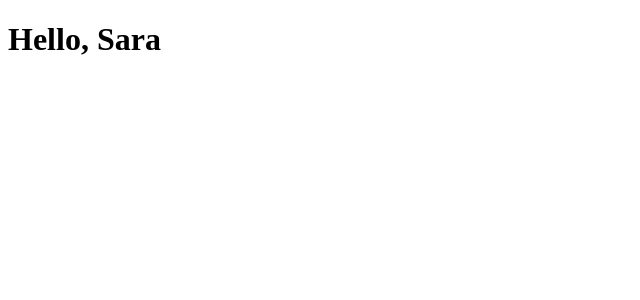
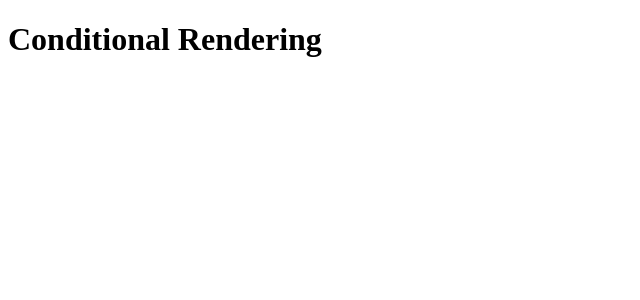
Before and after one commit to aitizaz-ul-haq/reactdocsproject, a React (Create React App) app: page / in a window 1280 px wide. Shown: the top 300 px of the page, without its empty margins (0-640 px from the left). Built offline with nearby package versions, Linux system fonts and the light colour scheme.

Commit message:
added event handling

```diff
--- a/src/App.js
+++ b/src/App.js
@@ -2,13 +2,17 @@
 import IntroducingJSX from "./docs/main_concepts/introducing_jsx";
 import RenderingElements from "./docs/main_concepts/rendering_elements";
 import ComponentsAndProps from "./docs/main_concepts/components_and_props";
+import HandlingEvents from "./docs/main_concepts/handling_events";
+import ConditionalRendering from "./docs/main_concepts/conditional_rendering";
 
 function App() {
   return (
     <>
       {/* <IntroducingJSX /> */}
       {/* <RenderingElements /> */}
-      <ComponentsAndProps />
+      {/* <ComponentsAndProps /> */}
+      {/* <HandlingEvents /> */}
+      <ConditionalRendering />
     </>
   );
 }
--- a/src/docs/main_concepts/conditional_rendering.js
+++ b/src/docs/main_concepts/conditional_rendering.js
@@ -0,0 +1,18 @@
+
+
+
+
+
+
+
+
+
+const ConditionalRendering = () => {
+    return (
+        <>
+            <h1>Conditional Rendering</h1>
+        </>
+    );
+}
+
+export default ConditionalRendering;
--- a/src/docs/main_concepts/handling_events.js
+++ b/src/docs/main_concepts/handling_events.js
@@ -0,0 +1,42 @@
+
+
+
+// Handling events with React elements is very similar to handling events on DOM elements.
+// There are some syntax differences:
+
+// 1 => React events are named using camelCase, rather than lowercase.
+// 2 => With JSX you pass a function as the event handler, rather than a string.
+
+// For example, the HTML:
+// <button onclick="activateLasers()">
+//    Activate Lasers
+// </button>
+
+// is slightly different in React:
+
+// <button onClick={activateLasers}>
+//     Activate Lasers
+// </button>
+
+const handleSubmit = (e) => {
+    e.preventDefault();
+    console.log("an event has been handled");
+}
+
+
+const HandlingEvents = () => {
+    return (
+        <>
+            <h1>Handling events</h1>
+            <form onSubmit={handleSubmit}>
+                <button type="submit">submit</button>
+            </form>
+            <form onSubmit={(e) => { e.preventDefault(e); console.log("second event handled....") }}>
+                <button type="submit">submit</button>
+            </form>
+        </>
+
+    );
+}
+
+export default HandlingEvents;
```
Also changed, not shown: 1 other file (tests, documents, lock files or other folders).
